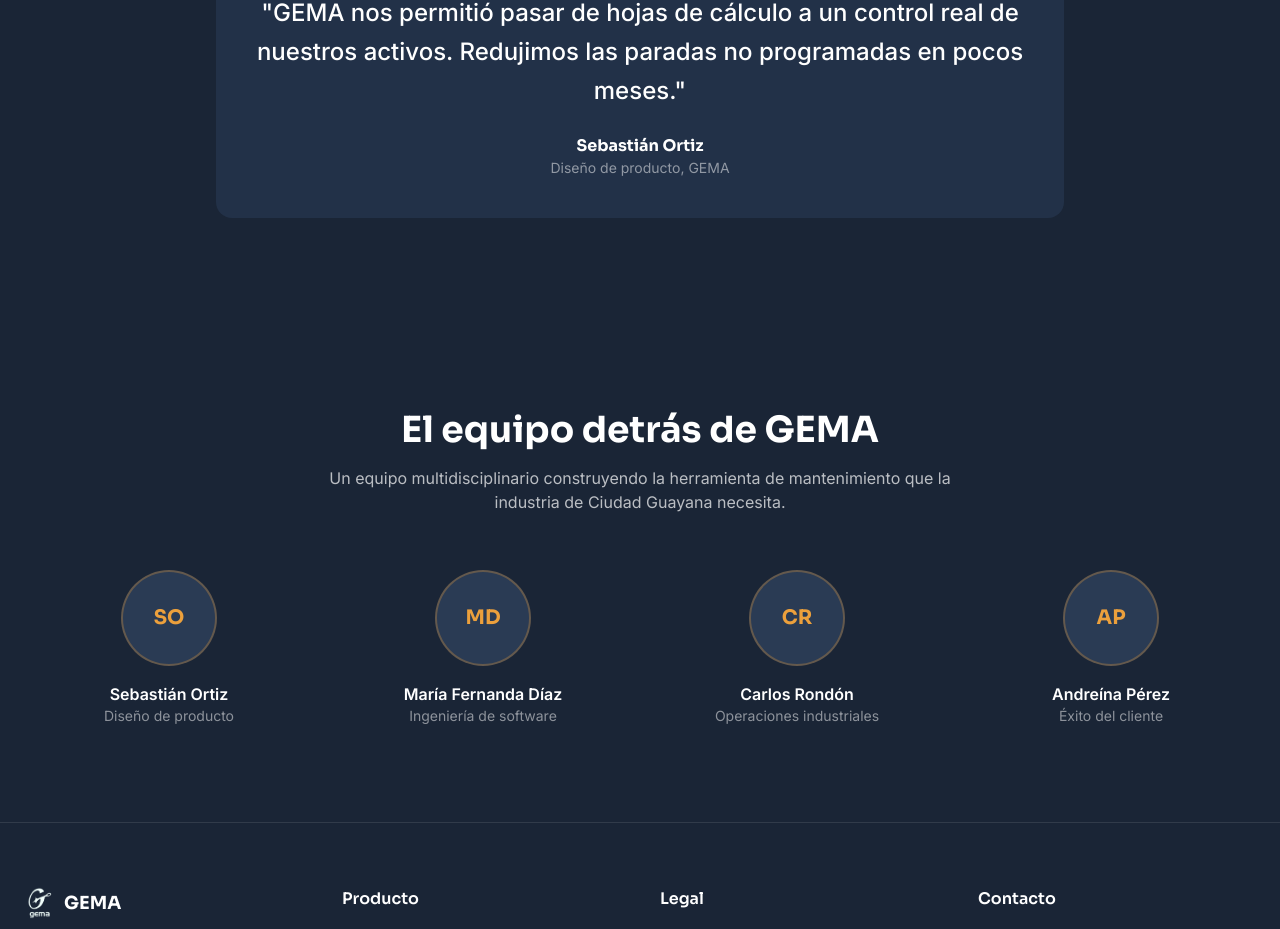
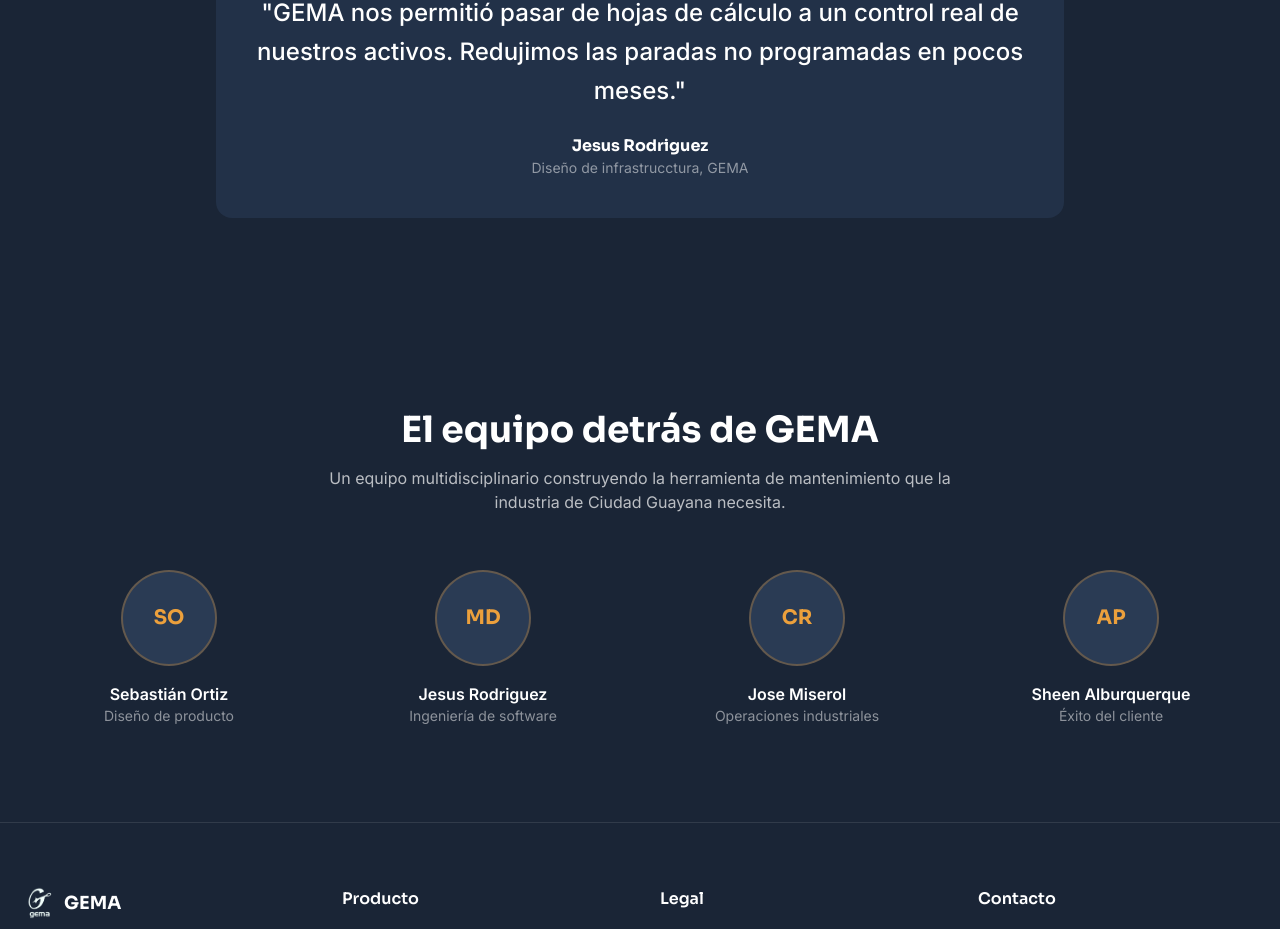
Before and after one commit to GEMA-app/GEMA-frontend, a Next.js app: page / in a window 1280 px wide. Shown: the part 4096-5025 px from the top of the page. Built offline with nearby package versions, Linux system fonts and the light colour scheme.

Commit message:
feat: nueva landing page GEMA con dark mode y animaciones

```diff
--- a/src/app/page.tsx
+++ b/src/app/page.tsx
@@ -182,9 +182,9 @@
 
 const TEAM = [
   { name: "Sebastián Ortiz", role: "Diseño de producto", initials: "SO" },
-  { name: "María Fernanda Díaz", role: "Ingeniería de software", initials: "MD" },
-  { name: "Carlos Rondón", role: "Operaciones industriales", initials: "CR" },
-  { name: "Andreína Pérez", role: "Éxito del cliente", initials: "AP" },
+  { name: "Jesus Rodriguez", role: "Ingeniería de software", initials: "MD" },
+  { name: "Jose Miserol", role: "Operaciones industriales", initials: "CR" },
+  { name: "Sheen Alburquerque", role: "Éxito del cliente", initials: "AP" },
 ];
 
 const FOOTER_PRODUCT_LINKS = [
@@ -212,7 +212,9 @@
   }, []);
 
   return (
-    <div className={`${isDark ? "dark" : ""} ${sora.variable} ${inter.variable}`}>
+    <div
+      className={`${isDark ? "dark" : ""} ${sora.variable} ${inter.variable}`}
+    >
       <main className="min-h-screen font-[family-name:var(--font-inter)] bg-white text-gema-primary dark:bg-gema-bg-dark dark:text-white overflow-x-hidden transition-colors duration-300">
         {/* --- NAVBAR --- */}
         <header
@@ -259,7 +261,9 @@
               <button
                 type="button"
                 onClick={() => setIsDark((v) => !v)}
-                aria-label={isDark ? "Cambiar a modo claro" : "Cambiar a modo oscuro"}
+                aria-label={
+                  isDark ? "Cambiar a modo claro" : "Cambiar a modo oscuro"
+                }
                 className="w-10 h-10 flex items-center justify-center rounded-full text-gema-primary/70 dark:text-white/70 hover:bg-gema-primary/5 dark:hover:bg-white/10 transition-colors cursor-pointer"
               >
                 {isDark ? <Sun size={18} /> : <Moon size={18} />}
@@ -282,7 +286,9 @@
               <button
                 type="button"
                 onClick={() => setIsDark((v) => !v)}
-                aria-label={isDark ? "Cambiar a modo claro" : "Cambiar a modo oscuro"}
+                aria-label={
+                  isDark ? "Cambiar a modo claro" : "Cambiar a modo oscuro"
+                }
                 className="w-11 h-11 flex items-center justify-center rounded-full text-gema-primary/70 dark:text-white/70 cursor-pointer"
               >
                 {isDark ? <Sun size={20} /> : <Moon size={20} />}
@@ -396,7 +402,11 @@
             >
               <motion.div
                 animate={{ y: [0, -10, 0] }}
-                transition={{ duration: 6, repeat: Infinity, ease: "easeInOut" }}
+                transition={{
+                  duration: 6,
+                  repeat: Infinity,
+                  ease: "easeInOut",
+                }}
                 className="rounded-2xl border border-gema-primary/10 dark:border-white/10 bg-white dark:bg-gema-surface-dark shadow-2xl shadow-gema-primary/10 dark:shadow-black/40 overflow-hidden"
               >
                 <div className="flex items-center gap-2 px-5 py-3.5 border-b border-gema-primary/10 dark:border-white/10 bg-gema-bg-light dark:bg-gema-surface-dark-2">
@@ -433,9 +443,15 @@
                     </div>
                     <div className="flex flex-col gap-3">
                       {[
-                        { name: "Motor línea de laminado A-12", status: "En proceso" },
+                        {
+                          name: "Motor línea de laminado A-12",
+                          status: "En proceso",
+                        },
                         { name: "Compresor sala 3", status: "Programado" },
-                        { name: "Cinta transportadora B-04", status: "Urgente" },
+                        {
+                          name: "Cinta transportadora B-04",
+                          status: "Urgente",
+                        },
                       ].map((row) => (
                         <div
                           key={row.name}
@@ -608,7 +624,10 @@
                 className="rounded-2xl border border-gema-primary/10 dark:border-white/10 bg-white dark:bg-gema-surface-dark p-7 hover:border-gema-accent/40 hover:-translate-y-1 transition-all duration-300"
               >
                 <div className="w-12 h-12 rounded-xl bg-gema-primary dark:bg-gema-accent/15 flex items-center justify-center mb-5">
-                  <benefit.icon size={22} className="text-gema-accent dark:text-gema-accent" />
+                  <benefit.icon
+                    size={22}
+                    className="text-gema-accent dark:text-gema-accent"
+                  />
                 </div>
                 <h3 className="font-[family-name:var(--font-sora)] font-bold text-lg text-gema-primary dark:text-white mb-2">
                   {benefit.title}
@@ -718,11 +737,16 @@
                 </div>
                 <ul className="flex flex-col gap-3 mb-8 flex-1">
                   {plan.features.map((feature) => (
-                    <li key={feature} className="flex items-start gap-2.5 text-sm">
+                    <li
+                      key={feature}
+                      className="flex items-start gap-2.5 text-sm"
+                    >
                       <Check
                         size={16}
                         className={`shrink-0 mt-0.5 ${
-                          plan.highlighted ? "text-gema-accent" : "text-gema-accent-dark dark:text-gema-accent"
+                          plan.highlighted
+                            ? "text-gema-accent"
+                            : "text-gema-accent-dark dark:text-gema-accent"
                         }`}
                       />
                       <span
@@ -764,14 +788,14 @@
             <Quote size={32} className="text-gema-accent/40 mx-auto mb-4" />
             <p className="text-xl md:text-2xl font-medium text-gema-primary dark:text-white leading-relaxed">
               &quot;GEMA nos permitió pasar de hojas de cálculo a un control
-              real de nuestros activos. Redujimos las paradas no programadas
-              en pocos meses.&quot;
+              real de nuestros activos. Redujimos las paradas no programadas en
+              pocos meses.&quot;
             </p>
             <p className="mt-6 font-[family-name:var(--font-sora)] font-bold text-gema-primary dark:text-white">
-              Sebastián Ortiz
+              Jesus Rodriguez
             </p>
             <p className="text-sm text-gema-primary/60 dark:text-white/50">
-              Diseño de producto, GEMA
+              Diseño de infrastrucctura, GEMA
             </p>
           </motion.div>
         </section>
@@ -919,8 +943,7 @@
           </div>
           <div className="border-t border-white/10 py-6 px-6">
             <p className="text-center text-xs text-white/40">
-              © {new Date().getFullYear()} GEMA. Todos los derechos
-              reservados.
+              © {new Date().getFullYear()} GEMA. Todos los derechos reservados.
             </p>
           </div>
         </footer>
```
